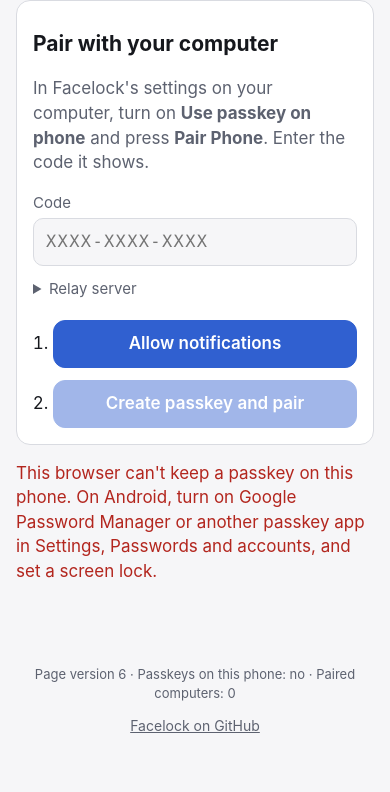
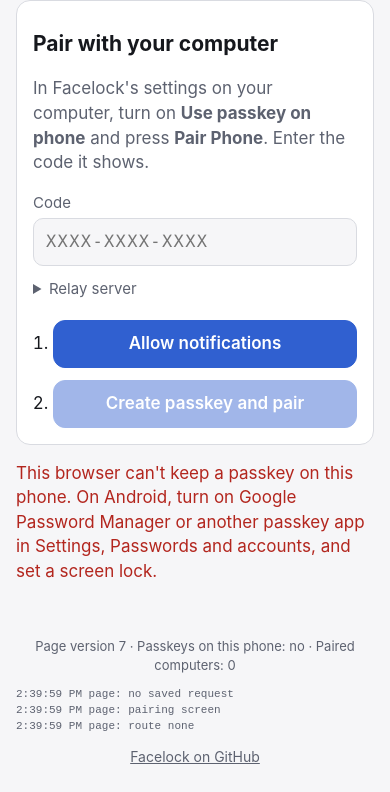
Before and after one commit to luca-viola/facelock, a plain HTML site: page web/index.html in a window 390 px wide. Shown: the part 84-876 px from the top of the page. Before the commit the page ends 844 px from the top, so only its background shows below. Drawn offline with Linux system fonts and the light colour scheme.

Commit message:
Show what the phone page and its worker did, to find why the notification opens the pairing screen

```diff
--- a/web/app.js
+++ b/web/app.js
@@ -4,7 +4,7 @@
 
 import {
     b64url, challengeFor, derivePairing, deviceSign, newDeviceKey, normalizeCode, randomBytes, seal, unb64url,
-} from './crypto.js?v=6';
+} from './crypto.js?v=7';
 
 const DEFAULT_RELAY = 'https://ntfy.sh';
 const COMPUTERS_KEY = 'facelock.computers';
@@ -58,6 +58,28 @@ function keyStore(mode, action) {
 const saveDeviceKey = (id, key) => keyStore('readwrite', store => store.put(key, id));
 const loadDeviceKey = id => keyStore('readonly', store => store.get(id));
 const deleteDeviceKey = id => keyStore('readwrite', store => store.delete(id));
+
+// --- A short record of what the page did, shown at the bottom for troubleshooting. --- //
+
+const pageLog = [];
+
+function note(text) {
+    pageLog.push(`${new Date().toLocaleTimeString()} page: ${text}`);
+    showLog();
+}
+
+async function showLog() {
+    let workerLines = [];
+    try {
+        const response = await (await caches.open('facelock-pending')).match('log');
+        workerLines = response ? await response.json() : [];
+    } catch {
+        // Only for troubleshooting.
+    }
+    const element = $('log');
+    if (element)
+        element.textContent = [...workerLines, ...pageLog].sort().slice(-16).join('\n');
+}
 
 // --- Small helpers --- //
 
@@ -192,6 +214,7 @@ async function pair(code, name, relay, withPasskey) {
 }
 
 function startPairing(code = '', name = '', relay = DEFAULT_RELAY) {
+    note(`pairing screen${code ? ' with a code' : ''}`);
     if (iOS() && !standalone()) {
         $('install-code').textContent = code;
         show('install');
@@ -283,6 +306,7 @@ async function send(request, computer, value) {
 
 function showApproval(request) {
     const computer = loadComputers()[request.topic];
+    note(`request ${request.topic?.slice(0, 14)}…, ${computer ? 'paired' : 'unknown computer'}`);
     if (!computer) {
         showHome();
         status('That request came from a computer this phone isn\'t paired with.', true);
@@ -379,7 +403,7 @@ function showHome() {
 
 // --- Diagnostics: which page version this is, and whether the phone can keep a passkey. --- //
 
-const PAGE_VERSION = 6;
+const PAGE_VERSION = 7;
 
 async function diagnose() {
     let platform = 'unknown';
@@ -415,6 +439,7 @@ async function takePending() {
 
 async function showPending() {
     const request = await takePending();
+    note(request ? 'found a saved request' : 'no saved request');
     if (request)
         showApproval(request);
 }
@@ -431,6 +456,7 @@ function decodeRequest(text) {
 
 function route() {
     const params = new URLSearchParams(location.hash.slice(1));
+    note(`route ${[...params.keys()].join(',') || 'none'}`);
     if (params.has('r')) {
         const request = decodeRequest(params.get('r'));
         history.replaceState(null, '', location.pathname);
@@ -451,6 +477,7 @@ function route() {
 
 // The notification hands an open page the request directly, rather than reloading it.
 navigator.serviceWorker?.addEventListener('message', event => {
+    note(`message ${event.data?.type}`);
     if (event.data?.type === 'unlock')
         showApproval(event.data.request);
 });
@@ -458,8 +485,11 @@ navigator.serviceWorker?.register('sw.js').catch(() => {});
 addEventListener('hashchange', route);
 // iOS brings the app back to the front for a notification, without reloading it.
 document.addEventListener('visibilitychange', () => {
-    if (document.visibilityState === 'visible')
+    note(document.visibilityState);
+    if (document.visibilityState === 'visible') {
         showPending();
+        diagnose();
+    }
 });
 route();
 showPending();
--- a/web/index.html
+++ b/web/index.html
@@ -13,7 +13,7 @@
 <link rel="icon" href="icon-192.png">
 <link rel="apple-touch-icon" href="apple-touch-icon.png">
 <link rel="stylesheet" href="style.css">
-<script type="module" src="app.js?v=6"></script>
+<script type="module" src="app.js?v=7"></script>
 </head>
 <body>
 <main>
@@ -79,6 +79,7 @@
 </main>
 <footer>
   <p id="diagnostics"></p>
+  <pre id="log"></pre>
   <a href="https://github.com/luca-viola/facelock">Facelock on GitHub</a>
 </footer>
 </body>
--- a/web/style.css
+++ b/web/style.css
@@ -65,3 +65,4 @@ footer { text-align: center; padding: 24px 0; font-size: 14px; }
 footer a { color: var(--muted); }
 #diagnostics { color: var(--muted); font-size: 13px; }
 button.quiet-strong { border-color: var(--accent); color: var(--accent); font-weight: 600; }
+#log { color: var(--muted); font-size: 11px; text-align: left; white-space: pre-wrap; max-width: 480px; margin: 0 auto 12px; }
```
Also changed, not shown: web/sw.js (+19 -1 lines).
